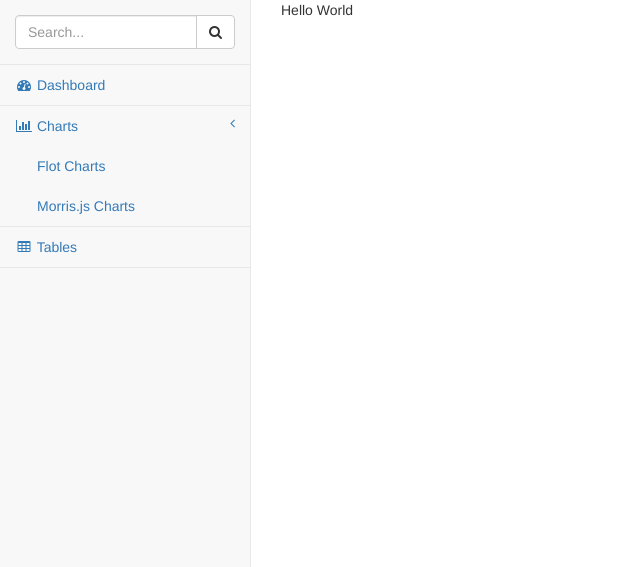
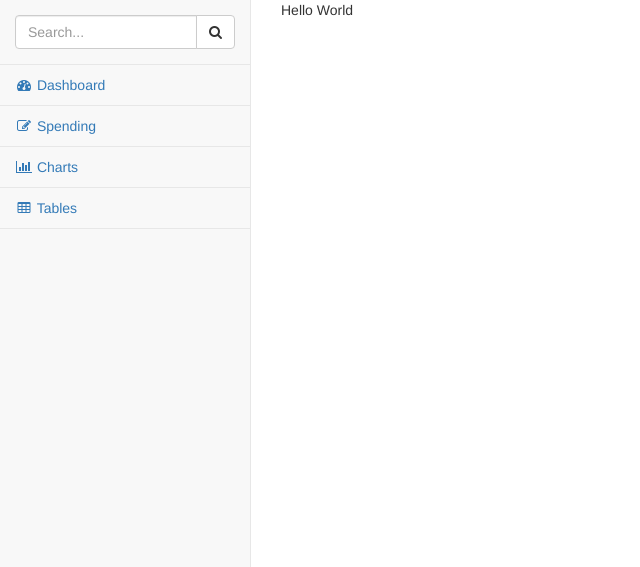
Before and after one commit to richban/opengovernment, a Flask app: page / in a window 1280 px wide. Shown: the part 51-618 px from the top of the page, without its empty margins (0-640 px from the left). Run offline with Flask 2, Linux system fonts and the light colour scheme; some libraries are stand-ins or nearby versions.

Commit message:
Nav bar edited, added link for spending, and deleted charts

```diff
--- a/templates/template.html
+++ b/templates/template.html
@@ -81,17 +81,10 @@
                           <a href="{{ url_for('drilldown') }}"><i class="fa fa-dashboard fa-fw"></i> Dashboard</a>
                         </li>
                         <li>
-                            <a href="#"><i class="fa fa-bar-chart-o fa-fw"></i> Charts<span class="fa arrow"></span></a>
-                            <ul class="nav nav-second-level">
-                                <li>
-                                    <a href="flot.html">Flot Charts</a>
-                                </li>
-                                <li>
-                                    <a href="morris.html">Morris.js Charts</a>
-                                </li>
-                            </ul>
-                            <!-- /.nav-second-level -->
+                          <a href="{{ url_for('spending') }}"><i class="fa fa-fw fa-edit"></i> Spending</a>
                         </li>
+                        <li>
+                            <a href="#"><i class="fa fa-bar-chart-o fa-fw"></i> Charts</a>
                         <li>
                             <a href="tables.html"><i class="fa fa-table fa-fw"></i> Tables</a>
                         </li>
```
